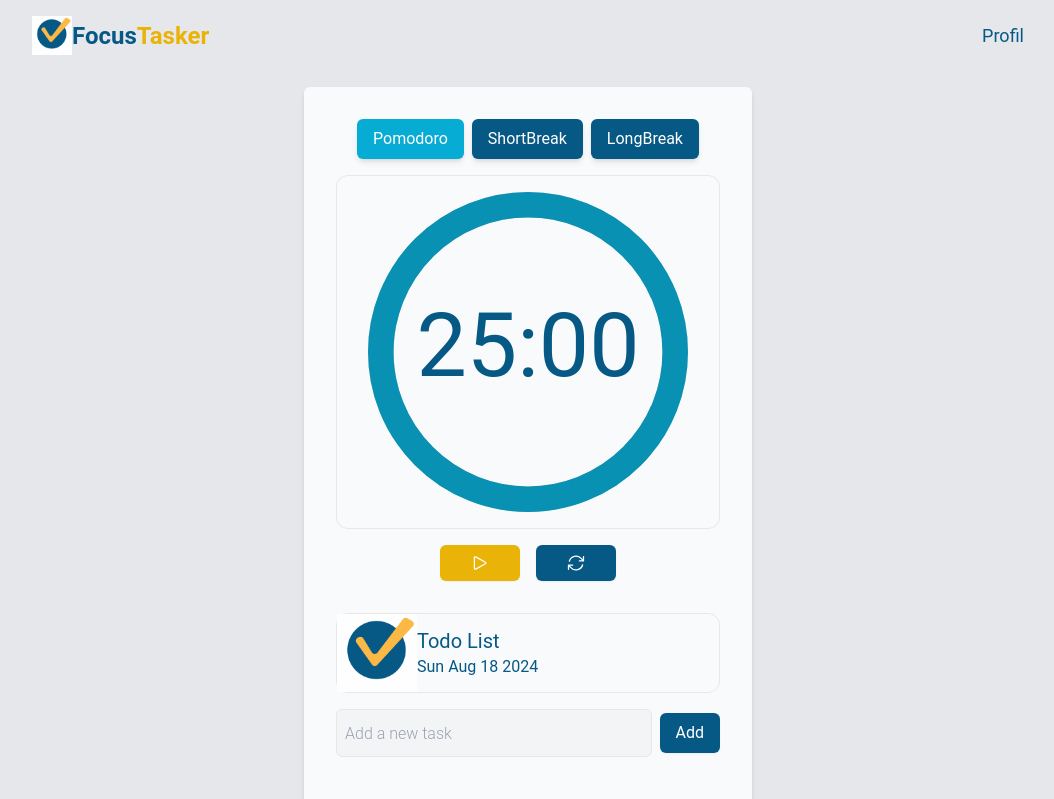
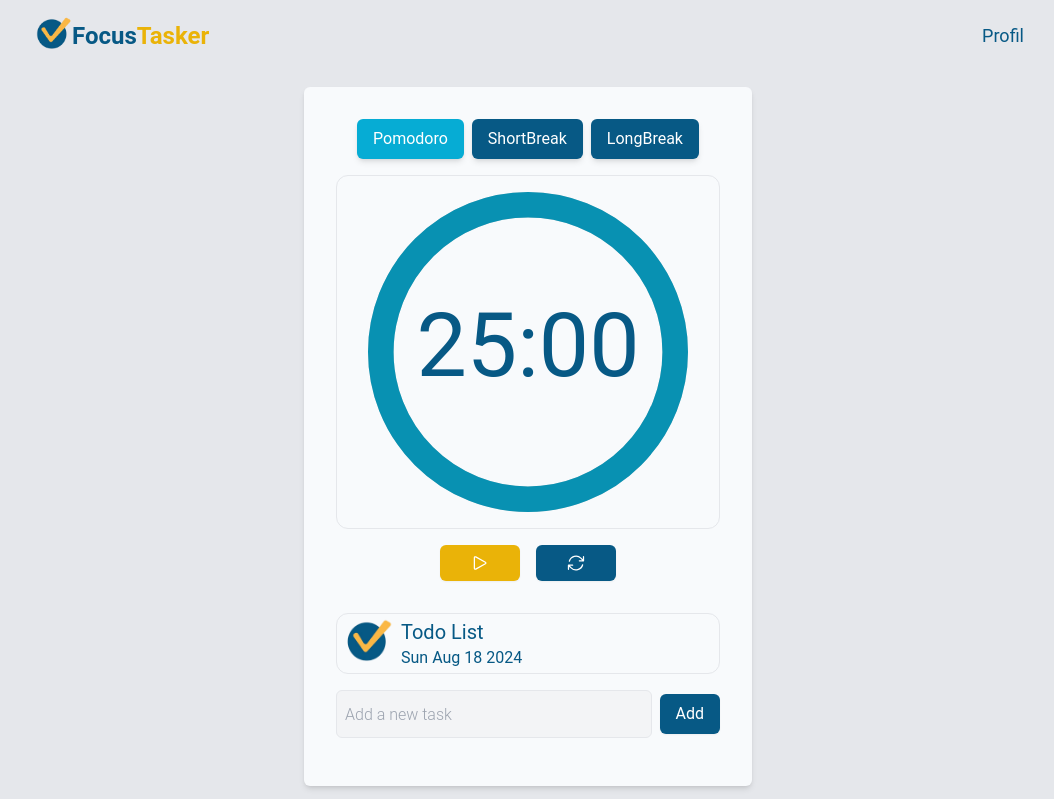
Before and after one commit to LuisMiLR/FocusTasker, a React (Vite) app: page / in a window 1280 px wide. Shown: the top 799 px of the page, without its empty margins (112-1166 px from the left). Built offline with nearby package versions, Linux system fonts and the light colour scheme.

Commit message:
add final logo

```diff
--- a/src/App.jsx
+++ b/src/App.jsx
@@ -53,7 +53,7 @@ function App() {
           <div className='max-w-md w-full shadow-md bg-slate-50 p-8 rounded-md mt-4'>
             <PomodoroTimer />
             <div className='flex items-center border border-gray-200 rounded-xl mt-8 mb-4 w-full max-w-sm'>
-              <img class="w-20" src="/public/images/FocusTasker_logo.png" alt="logo du site" />
+              <img className="w-16 pr-2 p-1" src="/public/images/FocusTasker_logo.png" alt="logo du site" />
               {/* <img
                 className='object-cover rounded-full w-12 h-12 mr-3'
                 src='https://lmrobles.fr/assets/luisMiguelRobles-RESoZECz.png'
```
Also changed, not shown: public/images/FocusTasker_logo.png.
